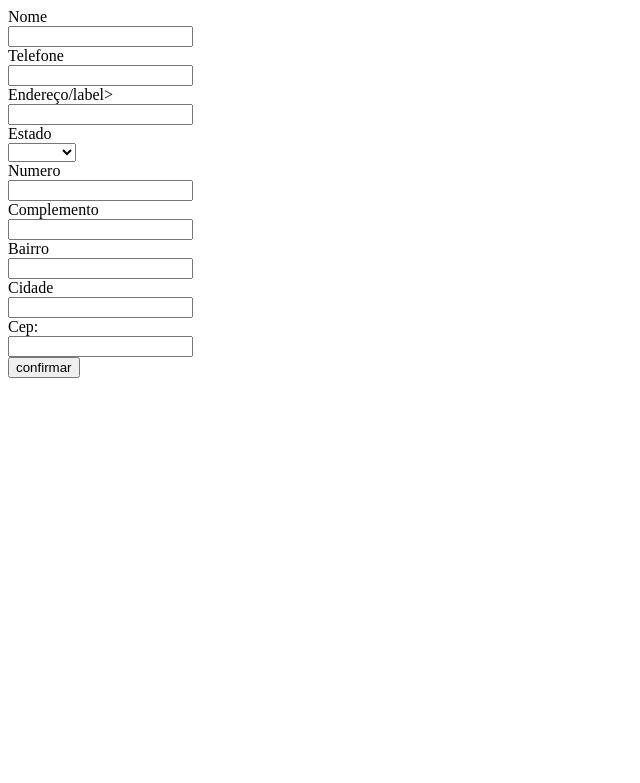
After one commit to luizfgmc/medicos, a CodeIgniter app: the page made by application/views/editar_clinica.php in a window 1280 px wide. The commit adds this page. Shown: the top 783 px of the page, without its empty margins (0-640 px from the left). Run offline with CodeIgniter, Linux system fonts and the light colour scheme; the template is opened without the code that fills it: most values are stand-ins (such as "Sample title", 1, 10 or a date in 2020); data that the repository does not hold is empty.

Commit message:
criacao do crud das clinicas do medico

```diff
--- a/application/config/database.php
+++ b/application/config/database.php
@@ -50,7 +50,7 @@ $active_record = TRUE;
 
 $db['default']['hostname'] = 'localhost';
 $db['default']['username'] = 'root';
-$db['default']['password'] = 'root';
+$db['default']['password'] = '';
 $db['default']['database'] = 'medicos';
 $db['default']['dbdriver'] = 'mysql';
 $db['default']['dbprefix'] = '';
--- /dev/null
+++ b/application/views/editar_clinica.php
@@ -0,0 +1,81 @@
+<html>
+    <head></head>
+    <body>
+
+
+
+        <section class="formCadastroMedicos">
+            <form method="post" action="<?php echo base_url() ?>clinica/editarClinica/<?=$query[0]->id?>">
+                <div class="itemFormCadastroClinicas">
+                    <label>Nome</label>
+                    <div class="campoCadastroClinica">
+                        <input type="text" name="nomeClinica" value="<?=$query[0]->nome;?>" />
+                    </div>
+                </div>
+                <div class="itemFormCadastroClinicas">
+                    <label>Telefone</label>
+                    <div class="campoCadastroClinica">
+                        <input type="text" name="telefoneClinica" value=" <?=$query[0]->telefone;?>" />
+                    </div>
+                </div>
+                <div class="itemFormCadastroClinicas">
+                    <label>Endereço/label>
+                    <div class="campoCadastroClinica">
+                        <input type="text" name="enderecoClinica" value="<?=$query[0]->endereco;?>" />
+                    </div>
+                </div>
+                <div class="itemFormCadastroClinicas">
+                    <label>Estado</label>
+                    <div class="campoCadastroClinica">
+                        <select name="ufClinica">
+                            <option ><?=$query[0]->uf;?></option>
+                            <?php
+                                foreach($estados as $estado):
+                            ?>
+                            <option value="<?=$estado->uf ?>"><?=$estado->uf ?></option>
+                            <?php
+                            endforeach;
+                            ?>
+                        </select>
+                    </div>
+                </div>
+                <div class="itemFormCadastroClinicas">
+                    <label>Numero</label>
+                    <div class="campoCadastroClinica">
+                        <input type="text" name="numeroClinica" value="<?=$query[0]->end_numero;?>" />
+                    </div>
+                </div>
+
+                <div class="itemFormCadastroClinicas">
+                    <label>Complemento</label>
+                    <div class="campoCadastroClinica">
+                        <input type="text" name="complementoClinica" value="<?=$query[0]->end_complemento;?>" />
+                    </div>
+                </div>
+                <div class="itemFormCadastroClinicas">
+                    <label>Bairro</label>
+                    <div class="campoCadastroClinica">
+                        <input type="text" name="bairroClinica" value="<?=$query[0]->bairro;?>" />
+                    </div>
+                </div>
+                <div class="itemFormCadastroClinicas">
+                    <label>Cidade</label>
+                    <div class="campoCadastroClinica">
+                        <input type="text" name="cidadeClinica" value="<?=$query[0]->cidade;?>" />
+                    </div>
+                </div>
+                <div class="itemFormCadastroClinicas">
+                    <label>Cep:</label>
+                    <div class="campoCadastroClinica">
+                        <input type="text" name="cepClinica" value="<?=$query[0]->cep;?>" />
+                    </div>
+                </div>
+                <div class="itemFormCadastroClinicas">
+                    <div class="campoCadastroClinica">
+                        <input type="submit"  value="confirmar" />
+                    </div>
+                </div>
+            </form>
+        </section>
+    </body>
+</html>
--- a/application/views/insere_medicos.php
+++ b/application/views/insere_medicos.php
@@ -1,6 +1,9 @@
 <html>
     <head></head>
     <body>
+
+        <a href="<?php echo base_url()?>clinica/listaClinicas"> Clinicas </a>
+
         <section class="formCadastroMedicos">
             <form method="post" action="<?php echo base_url() ?>medico/insereMedico/">
                 <div class="itemFormCadastroMedicos">
```
Also changed, not shown: application/controllers/clinica.php (added, +119 -0 lines), application/models/clinicaModel.php (added, +58 -0 lines), application/views/clinicas.php (added, +38 -0 lines), application/views/insere_clinicas.php (added, +78 -0 lines).
